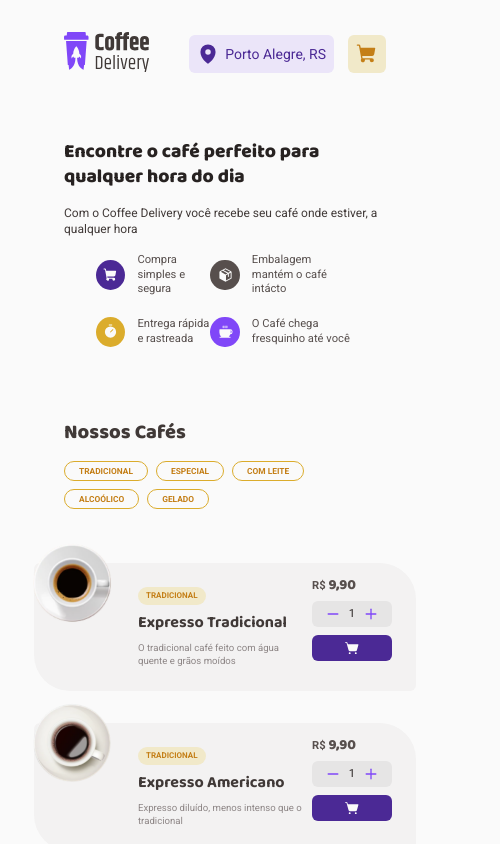
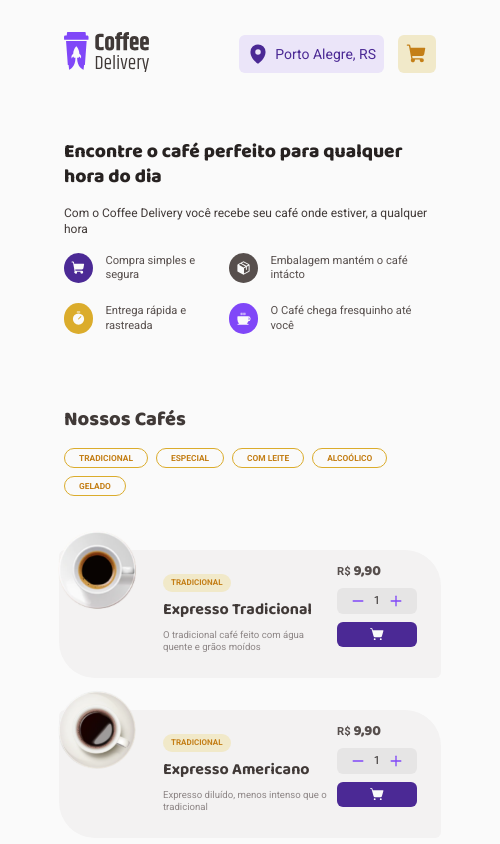
Before and after one commit to jp2mesquita/coffeDelivery-Rocketseat-Challenge, a React (Vite) app: page / in a window 390 px wide. Shown: the top 844 px of the page, 500 px wide, since content can reach past the window. Built offline with nearby package versions, Linux system fonts and the light colour scheme.

Commit message:
ajusting the responsive css of home page

```diff
--- a/src/pages/Home/components/CoffeeCard/styles.ts
+++ b/src/pages/Home/components/CoffeeCard/styles.ts
@@ -127,15 +127,15 @@ export const Card = styled.div`
   }
 
   @media (max-width: 800px){
-    width: 10rem;
-    height: 15rem;
-    padding-inline: .5rem;
+    width: 12rem;
+    height: 14rem;
+    padding-inline: 1rem;
     strong{
-      font-size: .85rem;
+      font-size: .9rem;
       margin-top: .5rem;
     };
     p{
-      font-size: .6rem;
+      font-size: .65rem;
     }
     >div:last-child{
 
--- a/src/pages/Home/components/HomeHeader/styles.ts
+++ b/src/pages/Home/components/HomeHeader/styles.ts
@@ -209,7 +209,7 @@ export const AtributesList = styled.div`
     /* width: 100%; */
     gap: 0;
     justify-content: space-between;
-    /* padding-inline: 2rem; */
+    padding-inline: 0rem;
   }
 
   @media (max-width: 700px){
@@ -218,6 +218,6 @@ export const AtributesList = styled.div`
     width: 100%;
     align-items: flex-start;
 
-    padding-inline: 2rem;
+    padding-inline: 0rem;
   }
 `
--- a/src/styles/globals.ts
+++ b/src/styles/globals.ts
@@ -12,7 +12,7 @@ export const GlobalStyles = createGlobalStyle`
     color: ${props => props.theme['base-text']};
 
     @media (max-width: 500px){
-      min-width: 450px;
+      min-width: 500px;
     }
   }
 
```
